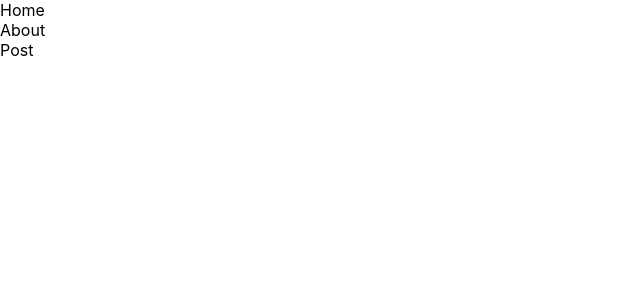
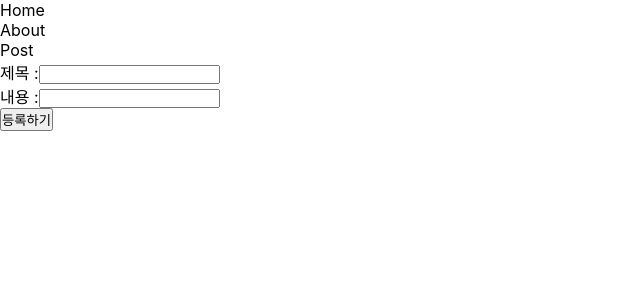
Before and after one commit to kimtaeung020322/20230109_frontend, a React (Create React App) app in the folder movie-list/: page /post/edit in a window 1280 px wide. Before the commit this address had no page. Shown: the top 300 px of the page, without its empty margins (0-640 px from the left). Built offline with nearby package versions, Linux system fonts and the light colour scheme.

Commit message:
글 등록 기능
- 글 db.json에 등록 후 자세히보기로 이동

```diff
--- a/movie-list/db.json
+++ b/movie-list/db.json
@@ -11,5 +11,26 @@
       "id": 7
     }
   ],
-  "comments": [{ "id": 1, "body": "todoaskldjsalkdj", "like_count": 0 }]
+  "posts": [
+    {
+      "id": 1,
+      "title": "React Router",
+      "body": "글 내용입니다..."
+    },
+    {
+      "title": "테스트",
+      "body": "글이 잘 작성되나 확인해봅니다.",
+      "id": 2
+    },
+    {
+      "title": "이동 테스트",
+      "body": "이동이 잘 될까요",
+      "id": 3
+    },
+    {
+      "title": "ㄴㅁㅇㄴㅁㅇ",
+      "body": "ㅁㄴㅇㅁㄴㅇ",
+      "id": 4
+    }
+  ]
 }
--- a/movie-list/src/component/practice-router/Main.jsx
+++ b/movie-list/src/component/practice-router/Main.jsx
@@ -3,6 +3,9 @@ import Header from "./Header";
 import About from "./page/About";
 import Home from "./page/Home";
 import Post from "./page/Post";
+import PostEdit from "./PostEdit";
+import PostItem from "./PostItem";
+import PostList from "./PostList";
 
 // react-router-dom을 사용하기 위해서 BrowserRouter로 감싸 주어야한다.
 function Main() {
@@ -13,7 +16,15 @@ function Main() {
         {/* path(경로)에 따라 보여줄 element(컴포넌트)를 작성 */}
         <Route path="/" element={<Home />} />
         <Route path="/about" element={<About />} />
-        <Route path="/post" element={<Post />} />
+        <Route path="/post" element={<Post />}>
+          {/*
+            중첩 라우팅 : 상위 경로 이후의 경로에 따라서 선택적으로 컴포넌트 출력
+                => 상위 컴포넌트에서 Outlet 컴포넌트를 통해 출력할 수 있다.
+           */}
+          <Route path="" element={<PostList />} />
+          <Route path=":postId" element={<PostItem />} />
+          <Route path="edit" element={<PostEdit />} />
+        </Route>
       </Routes>
     </Router>
   );
--- /dev/null
+++ b/movie-list/src/component/practice-router/PostEdit.jsx
@@ -0,0 +1,49 @@
+import axios from "axios";
+import { useState } from "react";
+import { useNavigate } from "react-router-dom";
+
+function PostEdit() {
+  const [inputs, setInputs] = useState({
+    title: "",
+    body: "",
+  });
+
+  const navigate = useNavigate();
+
+  const handleInputs = (e) => {
+    const { value, name } = e.target;
+    setInputs({
+      ...inputs,
+      [name]: value,
+    });
+  };
+
+  const handleSubmit = async () => {
+    let result = await axios.post("http://localhost:5000/posts", {
+      title: inputs.title,
+      body: inputs.body,
+    });
+
+    navigate("/post/" + result.data.id);
+  };
+
+  return (
+    <div>
+      <div>
+        <label>
+          제목 :
+          <input type="text" name="title" onChange={handleInputs} />
+        </label>
+      </div>
+      <div>
+        <label>
+          내용 :
+          <input type="text" name="body" onChange={handleInputs} />
+        </label>
+      </div>
+      <button onClick={handleSubmit}>등록하기</button>
+    </div>
+  );
+}
+
+export default PostEdit;
--- /dev/null
+++ b/movie-list/src/component/practice-router/PostItem.jsx
@@ -0,0 +1,38 @@
+import axios from "axios";
+import { useCallback, useEffect, useState } from "react";
+import { useParams } from "react-router-dom";
+
+function PostItem() {
+  const { postId } = useParams();
+  const [post, setPost] = useState(null);
+
+  /*
+    const fetchData = useCallback(async () => {
+      let result = await axios.get("http://localhost:5000/posts/" + postId);
+
+      console.log(result.data);
+    }, [postId]);
+  */
+
+  useEffect(() => {
+    // useCallback()을 사용하면 밖에다 정의해도 된다.
+    const fetchData = async () => {
+      let result = await axios.get("http://localhost:5000/posts/" + postId);
+
+      setPost(result.data);
+    };
+
+    fetchData();
+  }, [postId]);
+
+  if (!post) return <div>글이 없습니다.</div>;
+
+  return (
+    <div>
+      <h1>{post.title}</h1>
+      <p>{post.body}</p>
+    </div>
+  );
+}
+
+export default PostItem;
--- /dev/null
+++ b/movie-list/src/component/practice-router/PostList.jsx
@@ -0,0 +1,37 @@
+import axios from "axios";
+import { useEffect, useState } from "react";
+import { Link } from "react-router-dom";
+
+function PostList() {
+  const [posts, setPosts] = useState(null);
+  const fetchData = async () => {
+    let result = await axios.get("http://localhost:5000/posts");
+
+    setPosts(result.data);
+  };
+
+  useEffect(() => {
+    fetchData();
+  }, []);
+
+  console.log(posts);
+  if (!posts) return <div>데이터가 없습니다.</div>;
+
+  return (
+    <div>
+      <h1>게시물 목록</h1>
+      <ul>
+        {posts.map((post) => (
+          <li key={post.id}>
+            <Link to={post.id + ""}>{post.title}</Link>
+          </li>
+        ))}
+      </ul>
+      <button>
+        <Link to="edit">작성하기</Link>
+      </button>
+    </div>
+  );
+}
+
+export default PostList;
--- a/movie-list/src/component/practice-router/page/Post.jsx
+++ b/movie-list/src/component/practice-router/page/Post.jsx
@@ -1,12 +1,9 @@
+import { Outlet } from "react-router-dom";
+
 function Post() {
   return (
     <div>
-      <h1>게시물 목록</h1>
-      <ul>
-        <li>제목1</li>
-        <li>제목2</li>
-        <li>제목3</li>
-      </ul>
+      <Outlet />
     </div>
   );
 }
```
